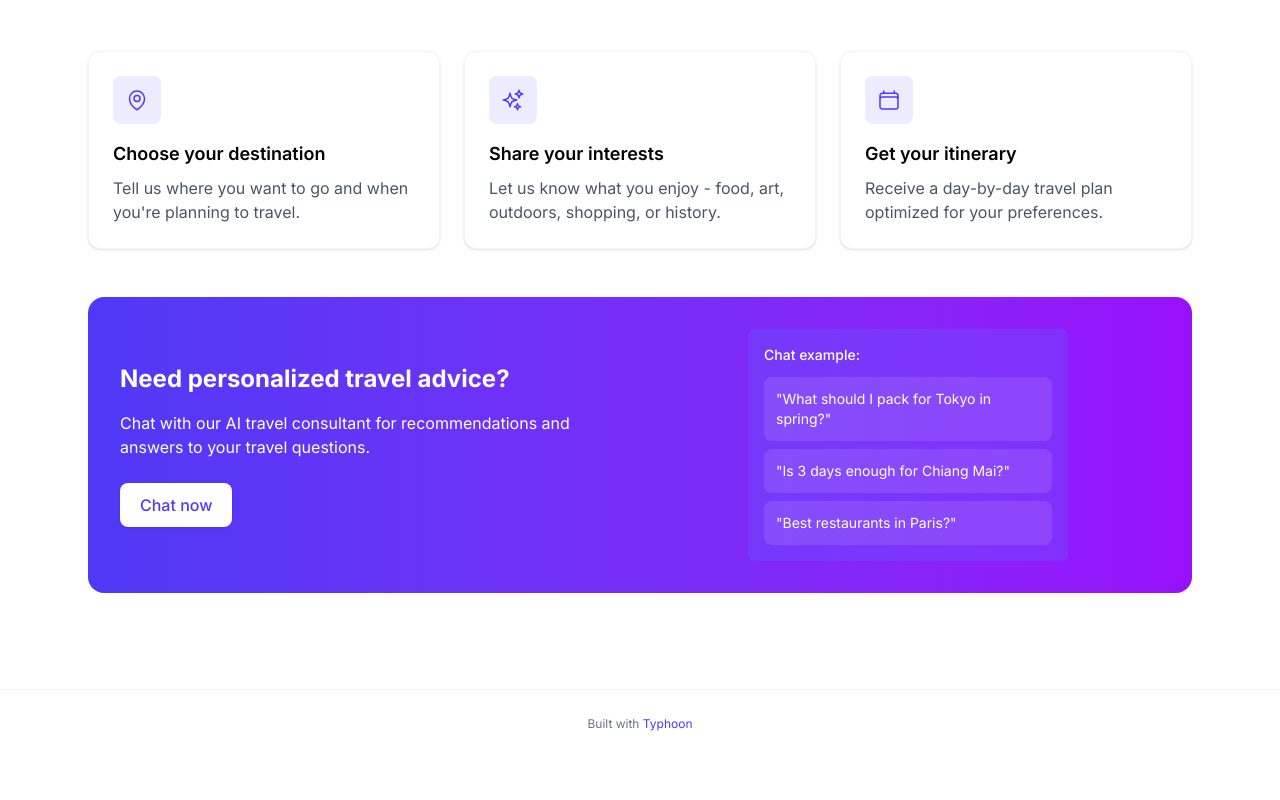
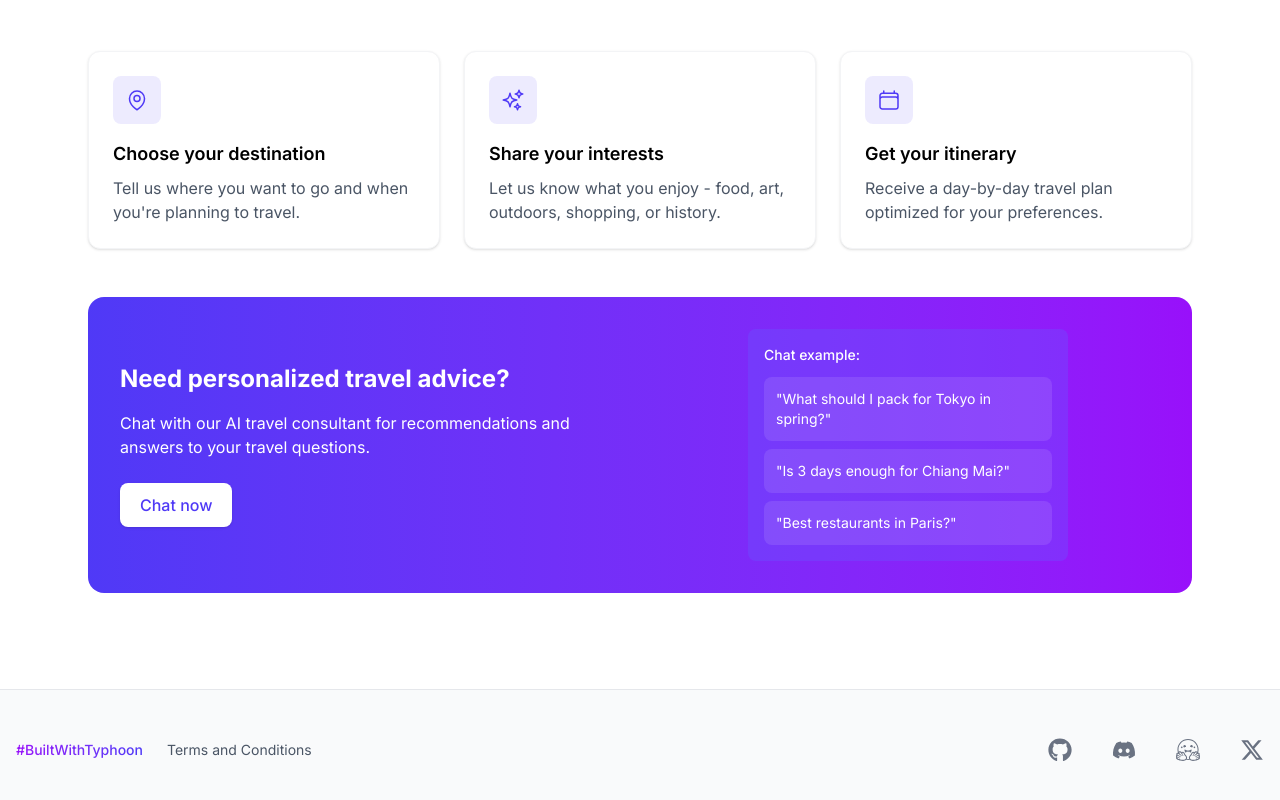
Before and after one commit to scb-10x/typhoon-travel, a Next.js app: page / in a window 1280 px wide. Shown: the part 1336-2136 px from the top of the page. Before the commit the page ends 2094 px from the top, so only its background shows below. Built offline with nearby package versions, Linux system fonts and the light colour scheme.

Commit message:
feat: revise footer

```diff
--- a/package.json
+++ b/package.json
@@ -18,6 +18,7 @@
     "openai": "^4.89.0",
     "react": "^19.0.0",
     "react-dom": "^19.0.0",
+    "react-icons": "^5.5.0",
     "react-markdown": "^10.1.0",
     "remark-gfm": "^4.0.1"
   },
--- a/src/components/Footer.tsx
+++ b/src/components/Footer.tsx
@@ -1,14 +1,103 @@
 'use client';
+
+import {
+  FaGithub,
+  FaDiscord,
+  FaXTwitter
+} from 'react-icons/fa6'
+import { SiHuggingface } from 'react-icons/si';
+
+import { motion } from 'framer-motion';
 
 export default function Footer() {
   return (
-    <footer className="bg-white border-t border-gray-100">
-      <div className="mx-auto max-w-7xl px-6 py-6 md:flex md:items-center md:justify-center lg:px-8">
+    <footer className="bg-gray-50 border-t border-gray-200">
+      <div className="mx-auto max-w-7xl px-4 py-6 md:py-12">
+        <div className="flex flex-col md:flex-row justify-between items-center gap-8">
+          {/* Left Section: Links */}
+          <div className="flex flex-col items-center md:items-end md:flex-row md:space-x-6 gap-4 md:gap-0">
+            <motion.a
+              href="https://opentyphoon.ai"
+              target="_blank"
+              rel="noopener noreferrer"
+              className="group relative inline-flex"
+              whileHover={{ y: -1 }}
+              whileTap={{ scale: 0.98 }}
+            >
+              <span className="text-sm font-medium bg-gradient-to-r from-purple-600 to-indigo-600 bg-clip-text text-transparent">
+                #BuiltWithTyphoon
+              </span>
+              <span className="absolute -bottom-px left-1/2 transform -translate-x-1/2 w-0 h-0.5 bg-gradient-to-r from-purple-600 to-indigo-600 transition-all duration-300 group-hover:w-full"></span>
+            </motion.a>
 
-        <div className="mt-4 md:order-1 md:mt-0">
-          <p className="text-center text-xs leading-5 text-gray-500">
-            Built with <a href="https://opentyphoon.ai/" target="_blank" rel="noopener noreferrer" className="text-indigo-600 hover:text-indigo-500">Typhoon</a>
-          </p>
+            <motion.a
+              href="https://opentyphoon.ai/tac"
+              target="_blank"
+              rel="noopener noreferrer"
+              className="text-sm text-gray-600 hover:text-gray-900 transition-colors duration-200"
+              whileHover={{ y: -1 }}
+              whileTap={{ scale: 0.98 }}
+            >
+              Terms and Conditions
+            </motion.a>
+          </div>
+
+          {/* Right Section: Social Links & Copyright */}
+          <div className="flex flex-col items-center md:items-start">
+            <div className="flex space-x-6 gap-4">
+              <motion.a
+                href="https://github.com/scb-10x"
+                target="_blank"
+                rel="noopener noreferrer"
+                className="text-gray-500 hover:text-gray-900 transition-colors duration-200"
+                whileHover={{ scale: 1.1 }}
+                whileTap={{ scale: 0.95 }}
+                aria-label="GitHub"
+              >
+                <FaGithub className="h-6 w-6" />
+                <span className="sr-only">GitHub</span>
+              </motion.a>
+
+              <motion.a
+                href="https://discord.gg/9F6nrFXyNt"
+                target="_blank"
+                rel="noopener noreferrer"
+                className="text-gray-500 hover:text-indigo-600 transition-colors duration-200"
+                whileHover={{ scale: 1.1 }}
+                whileTap={{ scale: 0.95 }}
+                aria-label="Discord"
+              >
+                <FaDiscord className="h-6 w-6" />
+                <span className="sr-only">Discord</span>
+              </motion.a>
+
+              <motion.a
+                href="https://huggingface.co/scb10x"
+                target="_blank"
+                rel="noopener noreferrer"
+                className="text-gray-500 hover:text-yellow-500 transition-colors duration-200"
+                whileHover={{ scale: 1.1 }}
+                whileTap={{ scale: 0.95 }}
+                aria-label="Hugging Face"
+              >
+                <SiHuggingface className="h-6 w-6" />
+                <span className="sr-only">Hugging Face</span>
+              </motion.a>
+
+              <motion.a
+                href="https://x.com/opentyphoon"
+                target="_blank"
+                rel="noopener noreferrer"
+                className="text-gray-500 hover:text-black transition-colors duration-200"
+                whileHover={{ scale: 1.1 }}
+                whileTap={{ scale: 0.95 }}
+                aria-label="X (formerly Twitter)"
+              >
+                <FaXTwitter className="h-6 w-6" />
+                <span className="sr-only">X</span>
+              </motion.a>
+            </div>
+          </div>
         </div>
       </div>
     </footer>
```
Also changed, not shown: 2 other files (tests, documents, lock files or other folders).
